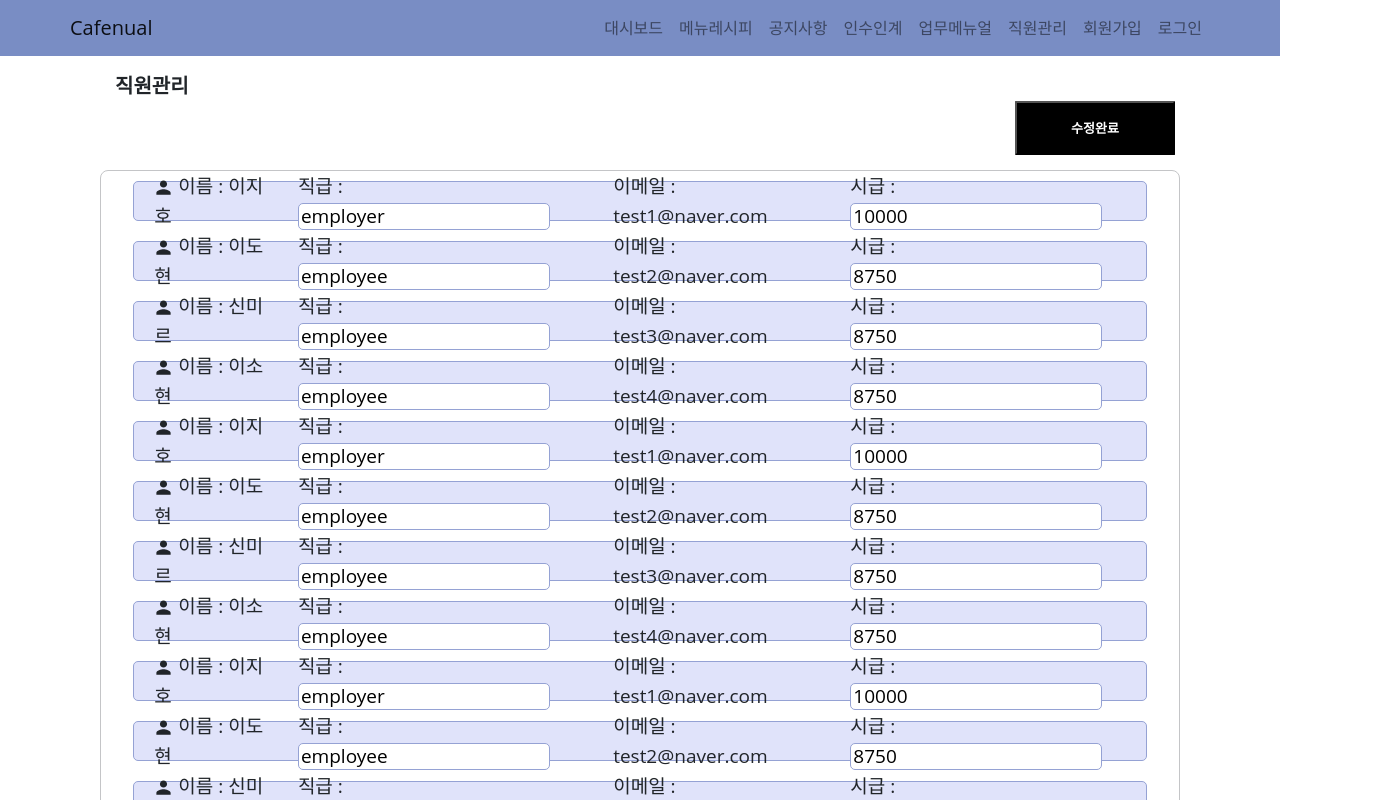
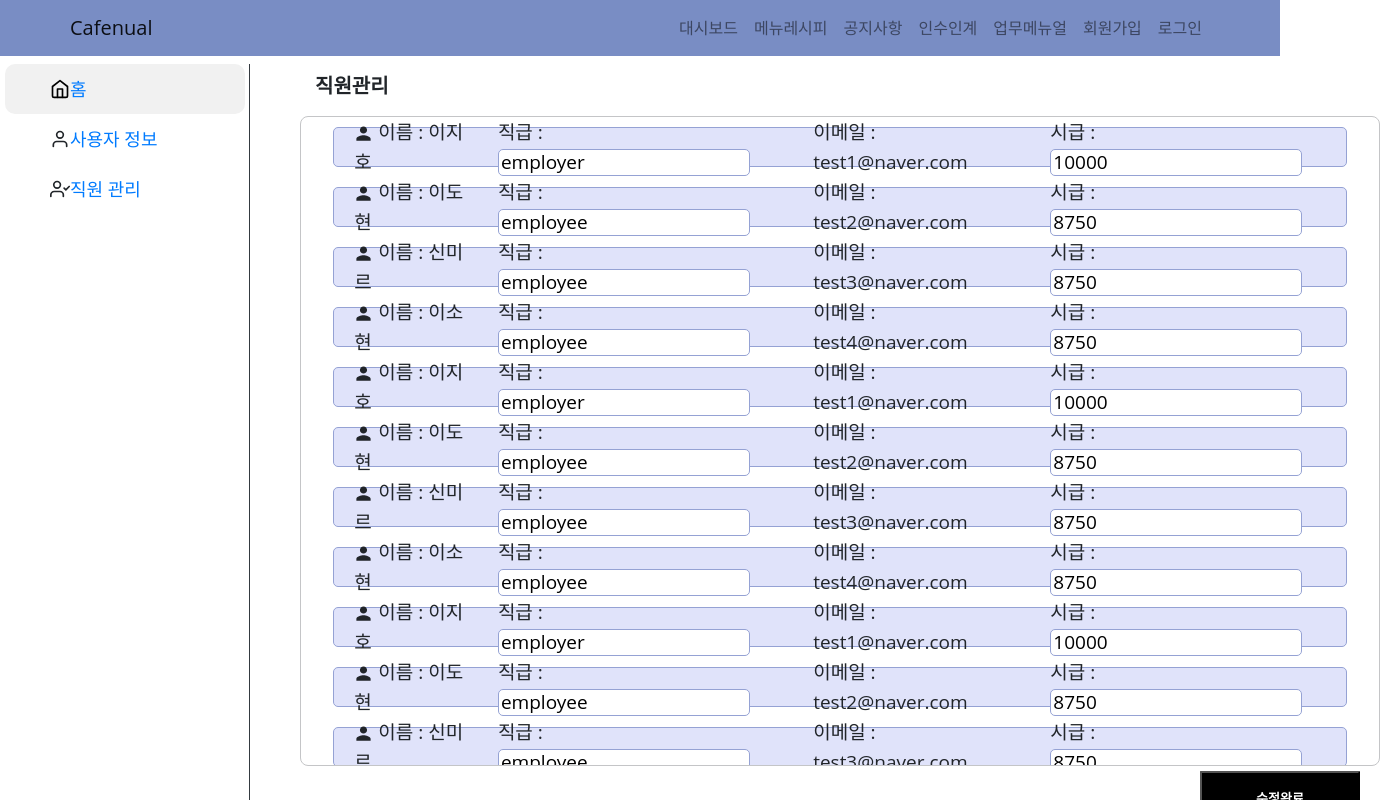
Before and after one commit to cafenual/cafenual-iziho, a React (Create React App) app in the folder cafenual-front/: page /management in a window 1280 px wide. Shown: the top 800 px of the page, 1380 px wide, since content can reach past the window. Built offline with nearby package versions, Linux system fonts and the light colour scheme.

Commit message:
Fix : Link구조 변경, 자잘한거

```diff
--- a/cafenual-front/src/App.js
+++ b/cafenual-front/src/App.js
@@ -6,7 +6,6 @@ import Login from "./pages/Login/login.js";
 import Recipe from "./components/Recipe/RecipeCategory/index";
 import Notice from "./pages/Notice/index";
 import Manual from "./pages/Manual/index";
-import Message from "./pages/Message/message";
 import Transition from "./pages/Transition/index";
 import { BrowserRouter, Route, Switch } from "react-router-dom";
 import Header from "layouts/Header/Top";
@@ -21,12 +20,12 @@ function App() {
       <BrowserRouter>
         <Header />
         <Switch>
-          <Route exact path="/dash" component={Dash} />
-          <Route exact path="/dash/user" component={User} />
+          <Route exact path="/" component={Dash} />
+          <Route path="/user" component={User} />
           <Route path="/login" component={Login} />
           <Route path="/join" component={Join} />
           <Route path="/notice" component={Notice} />
-          <Route path="/message" component={Message} />
+          {/* <Route path="/message" component={Message} /> */}
           <Route path="/management" component={Management} />
           <Route path="/transition" component={Transition} />
           <Route path="/manual" component={Manual} />
--- a/cafenual-front/src/layouts/Header/Side/index.js
+++ b/cafenual-front/src/layouts/Header/Side/index.js
@@ -2,15 +2,15 @@ import React from "react";
 import "./index.scss";
 import { Button } from 'react-bootstrap';
 import { Link } from 'react-router-dom';
-import { FiHome,FiUsers } from 'react-icons/fi';
+import { FiHome,FiUser,FiUserCheck } from 'react-icons/fi';
 
 const Sidemenu = () => {
   return (
     <div id="sidemenu">
-      <div className="selected-menu"><FiHome size="20"/><Link to="/dash">홈</Link></div>
+      <div className="selected-menu"><FiHome size="20"/><Link to="/">홈</Link></div>
 
-      <div className="non-selected-menu"><FiUsers size="20"/><Link to="/dash/user">사용자 정보</Link></div>
-
+      <div className="non-selected-menu"><FiUser size="20"/><Link to="/user">사용자 정보</Link></div>
+      <div className="non-selected-menu"><FiUserCheck size="20"/><Link to="/management">직원 관리</Link></div>
     </div>
   );
 };
--- a/cafenual-front/src/layouts/Header/Top/index.js
+++ b/cafenual-front/src/layouts/Header/Top/index.js
@@ -10,12 +10,11 @@ const Header = () => {
         <Container>
           <Navbar.Brand href="/">Cafenual</Navbar.Brand>
           <Nav className="me-auto">
-            <Nav.Link href="/dash">대시보드</Nav.Link>
+            <Nav.Link href="/">대시보드</Nav.Link>
             <Nav.Link href="/recipe">메뉴레시피</Nav.Link>
             <Nav.Link href="/notice">공지사항</Nav.Link>
             <Nav.Link href="/transition">인수인계</Nav.Link>
             <Nav.Link href="/manual">업무메뉴얼</Nav.Link>
-            <Nav.Link href="/management">직원관리</Nav.Link>
             <Nav.Link href="/join">회원가입</Nav.Link>
             <Nav.Link href="/login">로그인</Nav.Link>
           </Nav>
--- a/cafenual-front/src/pages/Dash/User/index.js
+++ b/cafenual-front/src/pages/Dash/User/index.js
@@ -34,8 +34,8 @@ const UserInfo = () => {
     <>
       <Sidemenu />
       <div className="user-container">
+        <div className="title">사용자 정보</div>
         <form>
-          <div className="title">사용자 정보</div>
           <div className="info-box">
             <div className="info-elements"> 이메일</div>
             <div className="ans-info">
--- a/cafenual-front/src/pages/Dash/User/style.scss
+++ b/cafenual-front/src/pages/Dash/User/style.scss
@@ -1,7 +1,10 @@
 .user-container {
   width: 1080px;
   padding-left: 280px;
-  margin: 0 auto;
+  margin-left: 300px;
+}
+form{
+  margin-top: 20px;
 }
 .ans-info input {
   font-size: 14px;
--- a/cafenual-front/src/pages/Dash/index.js
+++ b/cafenual-front/src/pages/Dash/index.js
@@ -1,7 +1,7 @@
 import React, { useState } from "react";
 import Sidemenu from "./../../layouts/Header/Side/index";
 import "./style.css";
-import { Button } from "react-bootstrap";
+
 function Dash() {
   const [state, setstate] = useState("퇴근");
   const changeHandler = () => {
--- a/cafenual-front/src/pages/Management/index.js
+++ b/cafenual-front/src/pages/Management/index.js
@@ -1,8 +1,8 @@
 import React from "react";
 import "./style.scss";
 import { IoMdPerson } from "react-icons/io";
+import Sidemenu from "./../../layouts/Header/Side/index";
 function Management() {
-
   const fakedata = [
     {
       email: "test1@naver.com",
@@ -104,31 +104,34 @@ function Management() {
 
   return (
     <>
+      <Sidemenu />
       <div className="management-container">
         <div className="title">
-          직원관리 <button className="modify">수정완료</button>
+          직원관리
         </div>
 
-        <div className="emploer-list">
+        <div className="employer-list">
           {fakedata.map((item, index) => (
-            <div key={index} className="emploer-info">
-              <div className="inner-emploer-info">
-                <div className="emploer-info-element">
+            <div key={index} className="employer-info">
+              <div className="inner-employer-info">
+                <div className="employer-info-element">
                   <IoMdPerson /> 이름 : {item.name}
                 </div>
-                <div className="emploer-info-element">
+                <div className="employer-info-element">
                   직급 : <input type="text" value={item.role} />
                 </div>
-                <div className="emploer-info-element">
+                <div className="employer-info-element">
                   이메일 : {item.email}
                 </div>
-                <div className="emploer-info-element">
+                <div className="employer-info-element">
                   시급 : <input type="text" value={item.wage} />
                 </div>
               </div>
             </div>
           ))}
+
         </div>
+        <button className="modify">수정완료</button>
       </div>
     </>
   );
--- a/cafenual-front/src/pages/Management/style.scss
+++ b/cafenual-front/src/pages/Management/style.scss
@@ -1,20 +1,20 @@
 .management-container {
   width: 1080px;
-  margin: 0 auto;
+margin-left: 300px;
 }
-.emploer-list {
+.employer-list {
   overflow-y: scroll;
   overflow-x: hidden;
   border: 1px solid #c4c5c7;
-  max-height: 700px;
+  max-height: 650px;
   border-radius: 8px;
 }
-.emploer-info {
+.employer-info {
   display: flex;
   height: 60px;
   align-items: center;
   justify-content: center;
-  .inner-emploer-info {
+  .inner-employer-info {
     background-color: #e0e3fa;
     display: flex;
     border-radius: 5px;
@@ -27,7 +27,7 @@
   }
 }
 
-.emploer-info-element {
+.employer-info-element {
   padding-left: 20px;
   input {
     height: 27px;
@@ -40,6 +40,7 @@
   width: 160px;
   height: 54px;
   margin-left: 900px;
+  margin-top: 5px;
   padding: 0 12px;
   font-size: 13px;
   line-height: 36px;
--- a/cafenual-front/src/pages/Manual/style.scss
+++ b/cafenual-front/src/pages/Manual/style.scss
@@ -5,6 +5,7 @@
 .manual-btn {
   font-weight: 700;
   height: 36px;
+  margin-left: 2px;
   padding: 0 12px;
   font-size: 13px;
   line-height: 36px;
@@ -15,18 +16,20 @@
   display: inline-block;
   position: left;
   cursor: pointer;
+  &:hover {
+    color: rgb(117, 117, 117);
+  }
 }
 .add-manual {
   display: flex;
+  align-items: flex-start;
   .info-box {
     margin: 10px;
     .info-elements {
       font-size: 14px;
       font-weight: bold;
     }
-    .manual-btn {
-      margin-left: 2px;
-    }
+
     .ans-info {
       input {
         width: 250px;
@@ -46,7 +49,7 @@
 .todo-list {
   margin: 20px;
   width: 320px;
-  height: auto;
+  height: 100%;
   background-color: rgb(243, 247, 233);
   .todo-part {
     display: flex;
--- a/cafenual-front/src/pages/Message/message.js
+++ /dev/null
@@ -1,11 +0,0 @@
-import React from 'react'
-
-function Message() {
-    return (
-        <div>
-
-        </div>
-    )
-}
-
-export default Message
```
